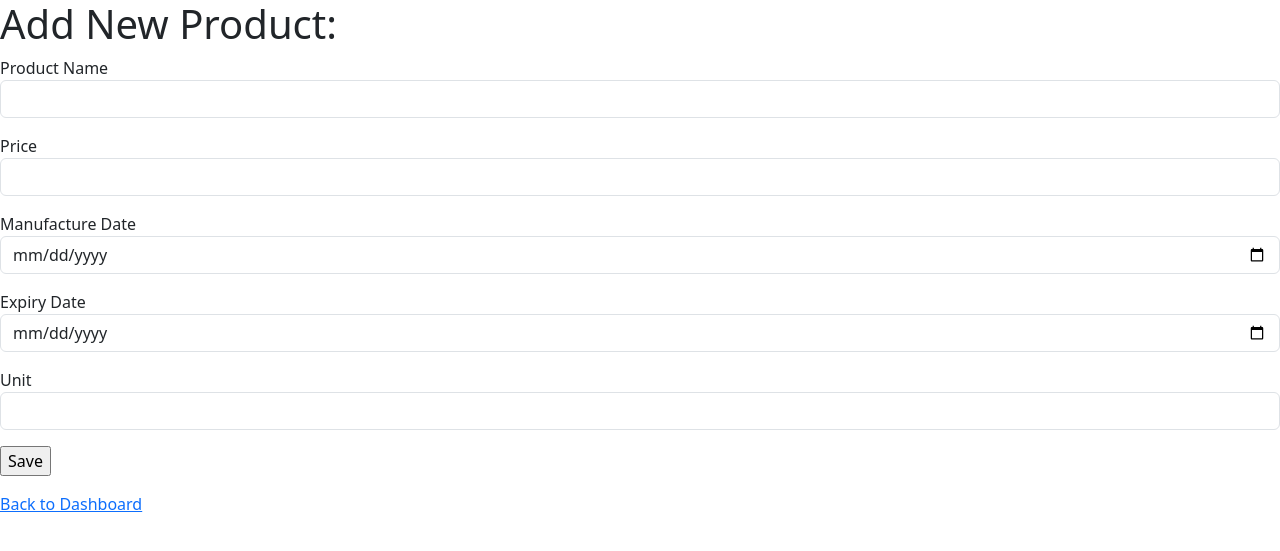
After one commit to Hardik-Jain1/grocery_mart, a Flask app: page /section/1/add_product in a window 1280 px wide. The commit adds this page. Shown: the top 551 px of the page. Run offline with Flask 3, Linux system fonts and the light colour scheme.

Commit message:
added add_product functionality to manage_product

```diff
--- a/application/controllers.py
+++ b/application/controllers.py
@@ -52,31 +52,32 @@ def add_section():
             return redirect(url_for('add_section'))
     return render_template('add_section.html', form=form)
 
-@app.route('/add_product', methods=['GET', 'POST'])
-def add_product():
+@app.route('/section/<int:section_id>/add_product', methods=['GET', 'POST'])
+def add_product(section_id):
     form = AddProductForm()
-    form.section.choices = [(section.id, section.name) for section in Section.query.all()]
+    # form.section.choices = [(section.id, section.name) for section in Sections.query.all()]
+    section = Sections.query.filter_by(section_id=section_id).one()
     if form.validate_on_submit():
-        section_id = form.section.data
         product = Products(
-            name=form.name.data,
-            price=form.price.data,
+            product_name=form.name.data,
+            rate_per_unit=form.price.data,
             manufacture_date=form.manufacture_date.data,
             expiry_date=form.expiry_date.data,
+            unit=form.unit.data,
             section_id=section_id
         )
         db.session.add(product)
         db.session.commit()
         flash('New product added successfully!', 'success')
-        return redirect(url_for('view_section_products', section_id=section_id))
-    return render_template('add_product.html', form=form)
+        return redirect(url_for('manage_products', section_id=section_id))
+    return render_template('add_product.html', form=form, section_id=section_id)
 
 @app.route("/manage_products/<int:section_id>")
 @login_required
 def manage_products(section_id):
     products = Products.query.filter_by(section_id=section_id).all()
-    section_name = Sections.query.filter_by(section_id=section_id).one().section_name
-    return render_template('manage_products.html', products=products, section_name=section_name)
+    section = Sections.query.filter_by(section_id=section_id).one()
+    return render_template('manage_products.html', products=products, section=section)
 
 @app.route('/edit_section/<int:section_id>', methods=['GET', 'POST'])
 def edit_section(section_id):
@@ -97,6 +98,23 @@ def delete_section(section_id):
     db.session.commit()
     flash('Section deleted successfully!', 'success')
     return redirect(url_for('admin_dashboard'))
+
+
+
+
+
+
+
+
+
+
+
+
+
+
+
+
+
 
 
 
--- a/application/forms.py
+++ b/application/forms.py
@@ -56,4 +56,5 @@ class AddProductForm(FlaskForm):
     manufacture_date = DateField('Manufacture Date')
     expiry_date = DateField('Expiry Date')
     section = StringField('Section', validators=[])
+    unit = StringField('Unit', validators=[])
     submit = SubmitField('Save')
--- /dev/null
+++ b/templates/add_product.html
@@ -0,0 +1,37 @@
+<!DOCTYPE html>
+<html>
+<head>
+    <title>Add New Product</title>
+    <link href="https://cdn.jsdelivr.net/npm/bootstrap@5.3.0/dist/css/bootstrap.min.css" rel="stylesheet" integrity="sha384-9ndCyUaIbzAi2FUVXJi0CjmCapSmO7SnpJef0486qhLnuZ2cdeRhO02iuK6FUUVM" crossorigin="anonymous">
+</head>
+<body>
+    <h1>Add New Product:</h1>
+    <form method="POST" action="{{ url_for('add_product', section_id=section_id) }}">
+        {{ form.csrf_token }}
+        <p>
+            {{ form.name.label }}<br>
+            {{ form.name(class="form-control") }}
+        </p>
+        <p>
+            {{ form.price.label }}<br>
+            {{ form.price(class="form-control") }}
+        </p>
+        <p>
+            {{ form.manufacture_date.label }}<br>
+            {{ form.manufacture_date(class="form-control") }}
+        </p>
+        <p>
+            {{ form.expiry_date.label }}<br>
+            {{ form.expiry_date(class="form-control") }}
+        </p>
+        <p>
+            {{ form.unit.label }}<br>
+            {{ form.unit(class="form-control") }}
+        </p>
+        <p>
+            {{ form.submit }}
+        </p>
+        <a href="{{ url_for('admin_dashboard') }}">Back to Dashboard</a>
+    </form>
+</body>
+</html>
--- a/templates/add_section.html
+++ b/templates/add_section.html
@@ -2,7 +2,7 @@
 <html>
 <head>
     <title>Add New Section</title>
-        <link href="https://cdn.jsdelivr.net/npm/bootstrap@5.3.0/dist/css/bootstrap.min.css" rel="stylesheet" integrity="sha384-9ndCyUaIbzAi2FUVXJi0CjmCapSmO7SnpJef0486qhLnuZ2cdeRhO02iuK6FUUVM" crossorigin="anonymous">
+    <link href="https://cdn.jsdelivr.net/npm/bootstrap@5.3.0/dist/css/bootstrap.min.css" rel="stylesheet" integrity="sha384-9ndCyUaIbzAi2FUVXJi0CjmCapSmO7SnpJef0486qhLnuZ2cdeRhO02iuK6FUUVM" crossorigin="anonymous">
 </head>
 <body>
     {% with messages = get_flashed_messages(with_categories=true) %}
```
Also changed, not shown: templates/manage_products.html (+10 -1 lines), database.sqlite3.
